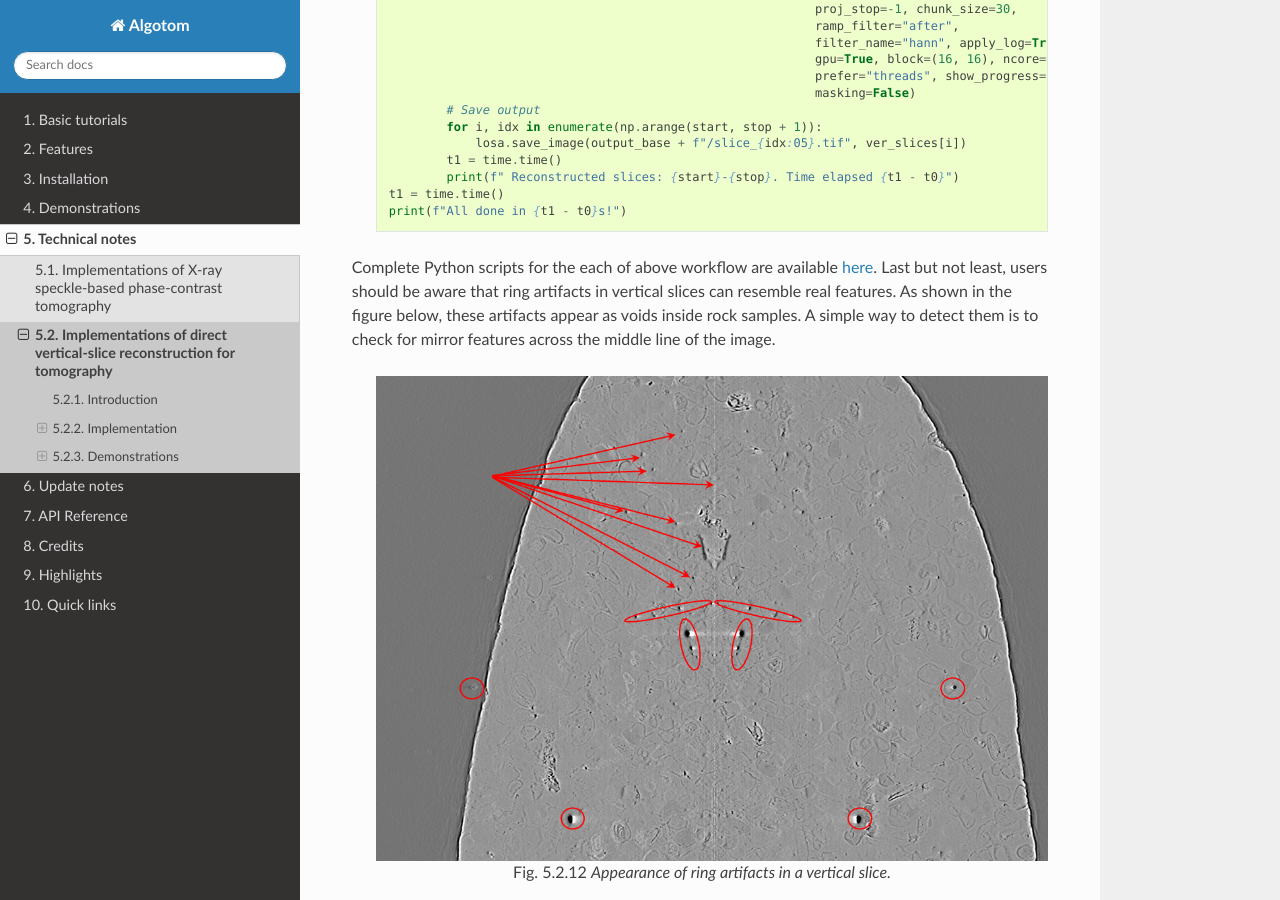
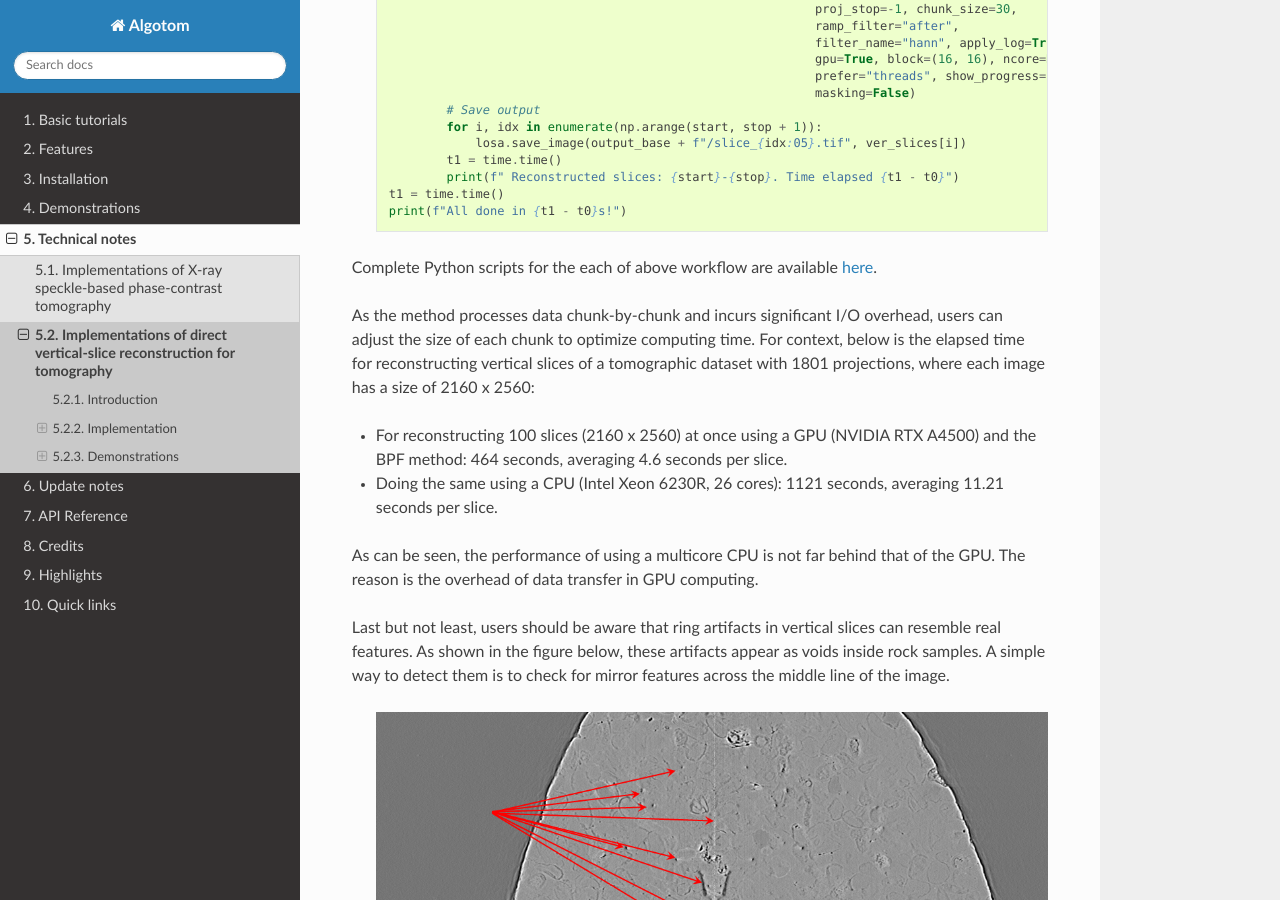
Before and after one commit to algotom/algotom, a Sphinx documentation site: the page built from docs/source/toc/section5/section5_2.rst, in a window 1280 px wide and 900 px high, scrolled down 13791 px. Built offline with Sphinx 7.4.7 and the Read the Docs theme 2.0.0, drawn with Linux system fonts in a browser that asks for light colours.

Commit message:
Add section 5.2, direct vertical slice reconstruction

```diff
--- a/docs/source/toc/section5/section5_2.rst
+++ b/docs/source/toc/section5/section5_2.rst
@@ -582,6 +582,17 @@ proceed to the next step of performing a full reconstruction.
         print(f"All done in {t1 - t0}s!")
 
 Complete Python scripts for the each of above workflow are available `here <https://github.com/algotom/algotom/tree/master/examples/vertical_reconstruction>`__.
+
+As the method processes data chunk-by-chunk and incurs significant I/O overhead, users can adjust the size of each chunk
+to optimize computing time. For context, below is the elapsed time for reconstructing vertical slices of a
+tomographic dataset with 1801 projections, where each image has a size of 2160 x 2560:
+
+-   For reconstructing 100 slices (2160 x 2560) at once using a GPU (NVIDIA RTX A4500) and the BPF method: 464 seconds, averaging 4.6 seconds per slice.
+-   Doing the same using a CPU (Intel Xeon 6230R, 26 cores): 1121 seconds, averaging 11.21 seconds per slice.
+
+As can be seen, the performance of using a multicore CPU is not far behind that of the GPU. The reason is the overhead
+of data transfer in GPU computing.
+
 Last but not least, users should be aware that ring artifacts in vertical slices can resemble real features. As shown
 in the figure below, these artifacts appear as voids inside rock samples. A simple way to detect them is to check for
 mirror features across the middle line of the image.
```
